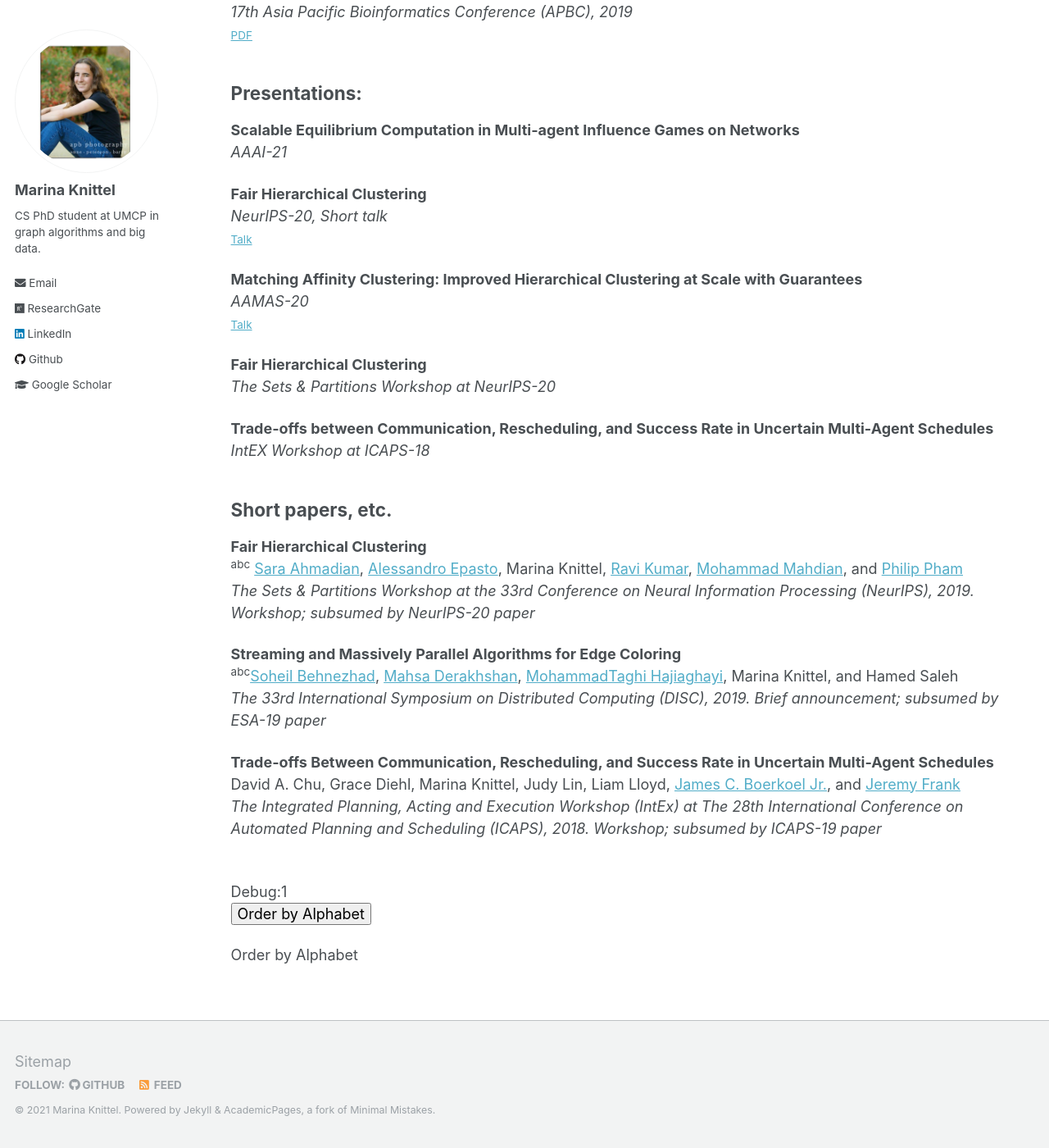
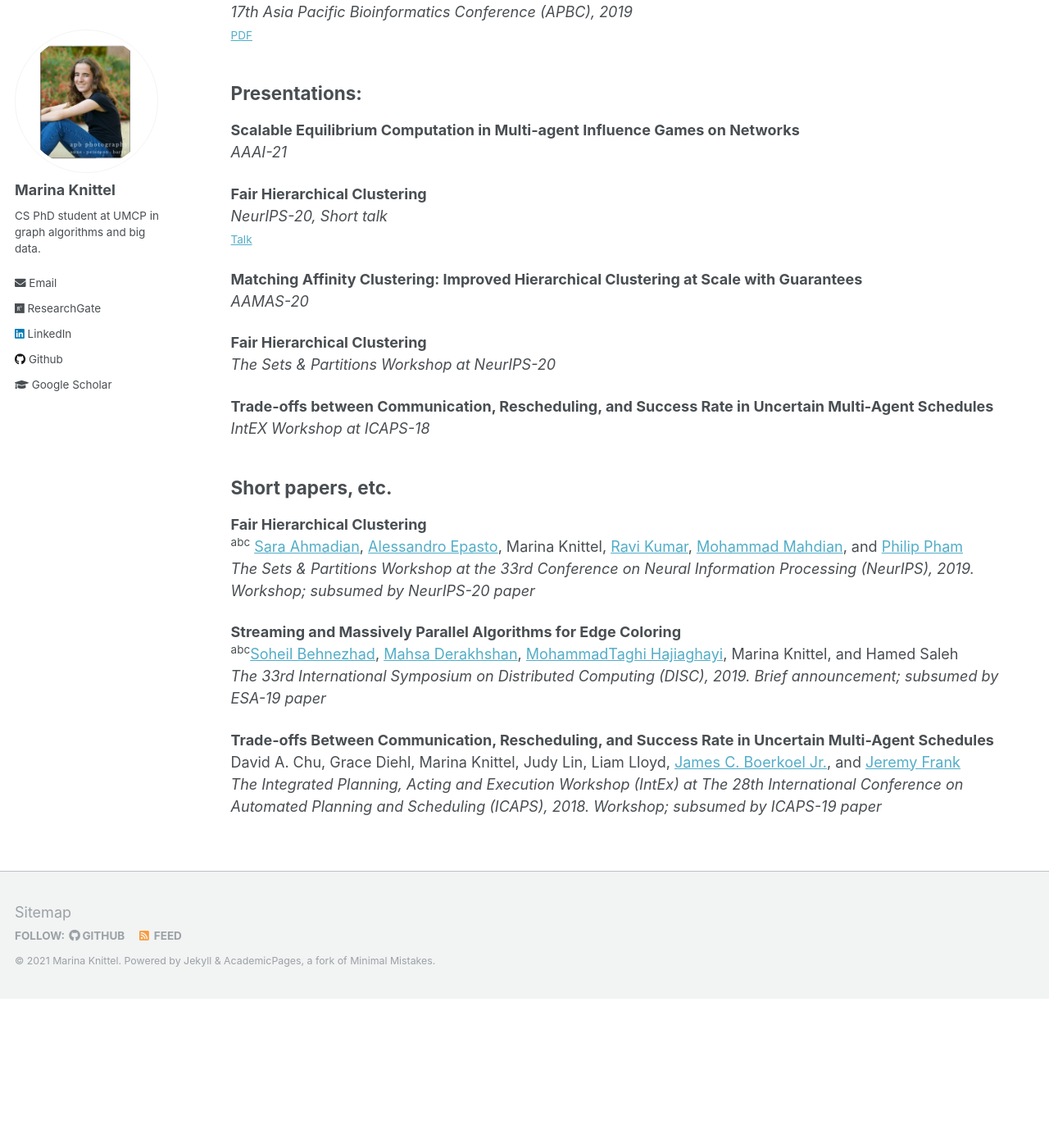
Before and after one commit to mknittel/mknittel.github.io, a Jekyll site: the page built from _pages/publications.md, in a window 1280 px wide and 1400 px high, scrolled down 1439 px. Shown: the whole window at 82% size. Built offline with Jekyll 4.4.1, drawn with Linux system fonts in a browser that asks for light colours; after the commit the page ends 2657 px from its top, so only the background shows below that.

Commit message:
Fixed some link issues and commented out debugging code

```diff
--- a/_pages/publications.md
+++ b/_pages/publications.md
@@ -59,12 +59,12 @@
 **DREAM: An Algorithm for Mitigating the Overhead of Robust Rescheduling**<br/>
 Jordan R. Abrahams, David A. Chu, Grace Diehl, Marina Knittel, Judy Lin, William Lloyd, [James C. Boerkoel Jr.](https://www.cs.hmc.edu/~boerkoel/), and [Jeremy Frank](https://ti.arc.nasa.gov/profile/frank/)<br/>
 *The 29th International Conference on Automated Planning and Scheduling (ICAPS), 2019*<br/>
-<small>[PDF](https://mknittel.github.io/files/Abrahams_et_al_ICAPS_2019.pdf.pdf)</small>
+<small>[PDF](https://mknittel.github.io/files/Abrahams_et_al_ICAPS_2019.pdf)</small>
 
 **Multiple Optimal Reconciliations with Gene Duplication,  Loss,  and  Coalescence**<br/>
 Hoaxing  Du,  Yi  Sheng  Ong,  Marina  Knittel,  [Ross  Mawhorter](https://users.soe.ucsc.edu/~rmawhort/),  Ivy  Liu,  Gianluca  Gross,  Reiko Tojo, [Ran Libeskind-Hadas](https://www.cs.hmc.edu/~hadas/), and [Yi-Chieh Wu](https://www.cs.hmc.edu/~yjw/)<br/>
 *17th Asia Pacific Bioinformatics Conference (APBC), 2019*<br/>
-<small>[PDF](https://mknittel.github.io/files/Abrahams_et_al_ICAPS_2019.pdf.pdf)</small>
+<small>[PDF](https://mknittel.github.io/files/Abrahams_et_al_ICAPS_2019.pdf)</small>
 
 ## Presentations:
 **Scalable Equilibrium Computation in Multi-agent Influence Games on Networks**<br/>
@@ -76,7 +76,6 @@
 
 **Matching Affinity Clustering: Improved Hierarchical Clustering at Scale with Guarantees** <br/>
 *AAMAS-20*<br/>
-<small>[Talk](https://neurips.cc/virtual/2020/protected/poster_f10f2da9a238b746d2bac55759915f0d.html)</small>
 
 **Fair Hierarchical Clustering**<br/>
 *The Sets & Partitions Workshop at NeurIPS-20*
@@ -97,6 +96,6 @@
 David A. Chu, Grace Diehl, Marina Knittel, Judy Lin, Liam Lloyd, [James C. Boerkoel Jr.](https://www.cs.hmc.edu/~boerkoel/), and [Jeremy Frank](https://ti.arc.nasa.gov/profile/frank/)<br/>
 *The Integrated Planning, Acting and Execution Workshop (IntEx) at The 28th International Conference on Automated Planning and Scheduling (ICAPS), 2018. Workshop; subsumed by ICAPS-19 paper*
 
-<br/>Debug:1<br/>
+<!--<br/>Debug:1<br/>
 <button type="button">Order by Alphabet</button>
-<p>Order by Alphabet</p>
+<p>Order by Alphabet</p>-->
```
